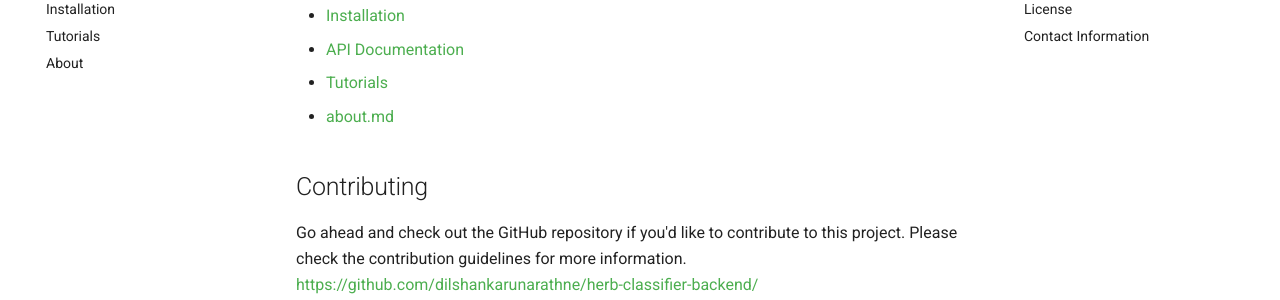
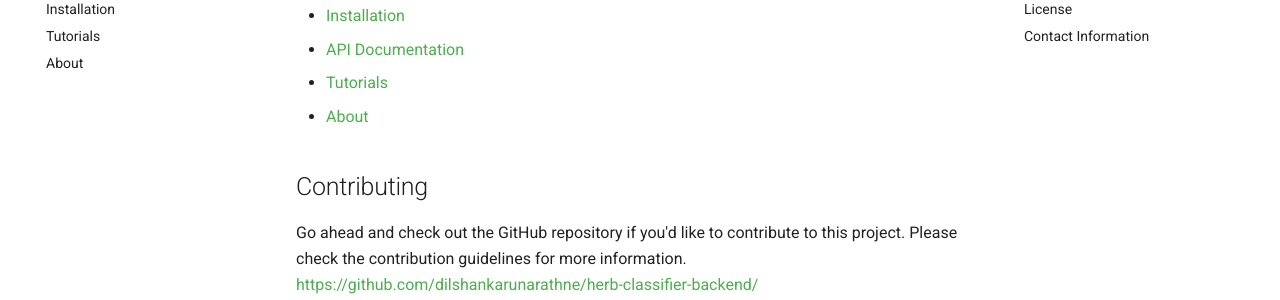
Before and after one commit to dilshankarunarathne/herb-classifier-backend, an MkDocs documentation site: the page built from docs/index.md, in a window 1280 px wide and 900 px high, scrolled down 3069 px. Shown: the part 153-453 px from the top of the window. Built offline with MkDocs 1.6.1 and Material for MkDocs 9.7.7, drawn with Linux system fonts in a browser that asks for light colours.

```diff
--- a/docs/index.md
+++ b/docs/index.md
@@ -141,7 +141,7 @@ application.
  - [Installation](installation.md)
  - [API Documentation](api_documentation.md)
  - [Tutorials](tutorials.md)
- - [about.md](About)
+ - [About]()
 
 ## Contributing
 
```
